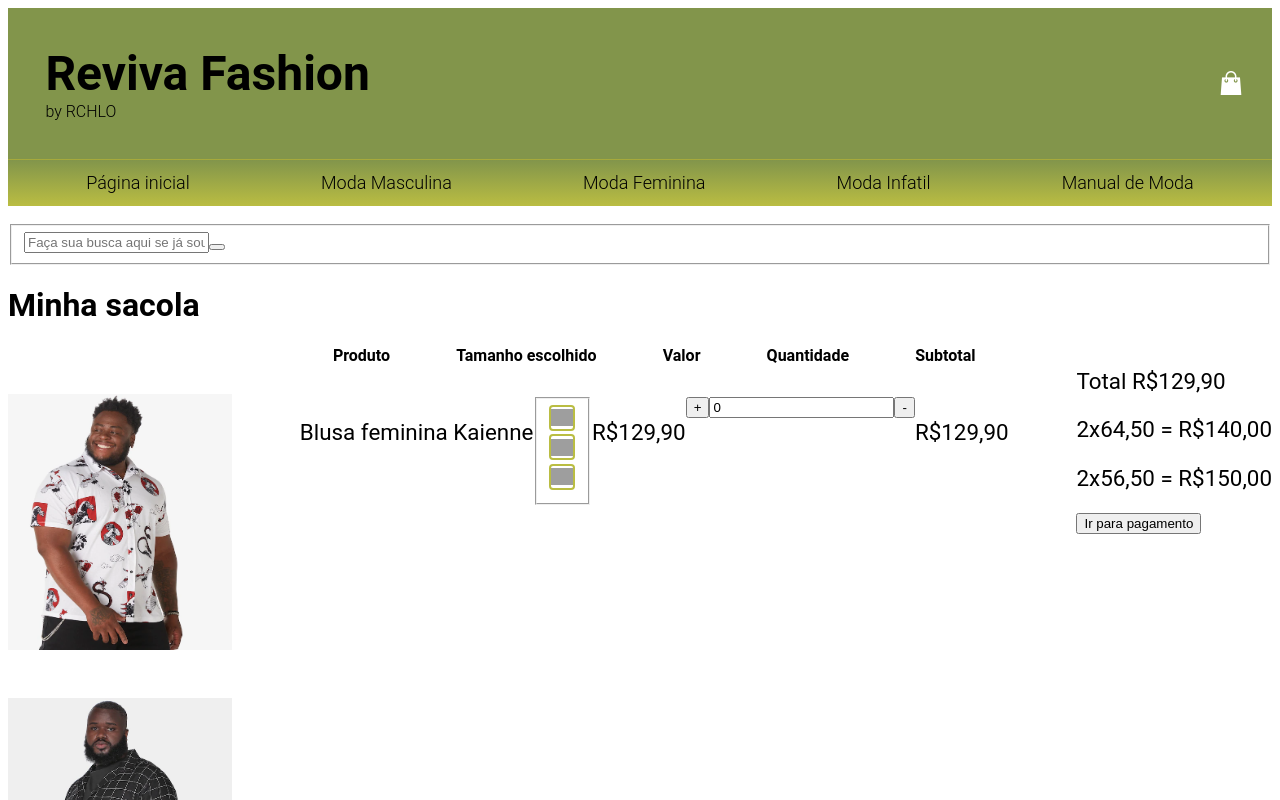
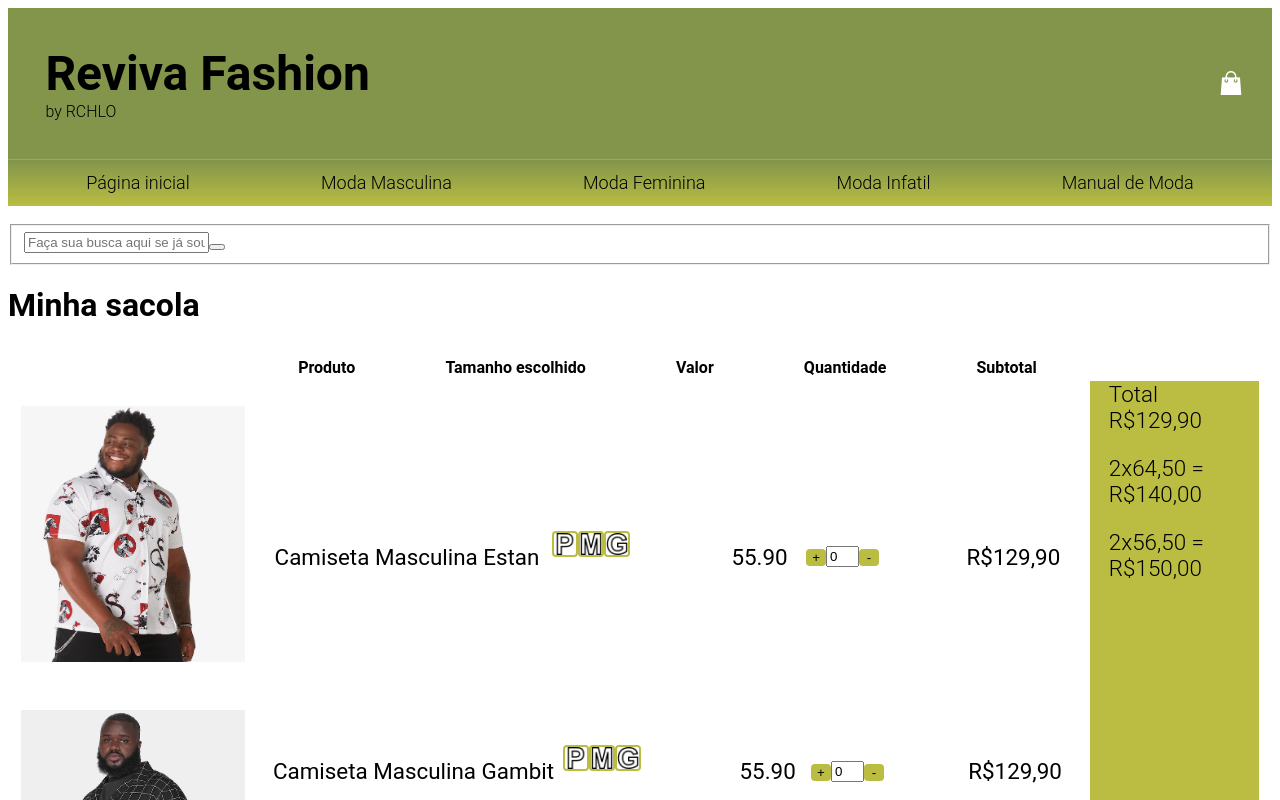
Before and after one commit to brMonteiro-G/uptech-reviva-react, a React (Create React App) app: page / in a window 1280 px wide. Shown: the top 800 px of the page. Built offline with nearby package versions, Linux system fonts and the light colour scheme; grey boxes are pictures that could not be loaded.

Commit message:
feat(card-1): Implementing cart page

```diff
--- /dev/null
+++ b/src/pages/components/CartPage/BillingReview/BillingReview.module.scss
@@ -0,0 +1,28 @@
+@import '../../../styles/var.scss';
+
+
+.review__payment{
+width: 100%;
+    button {
+        display: block;
+        margin: auto;
+        margin-top: 159%;
+        border: none;
+        height: 3em;
+        background-color: $tertiary-color;
+
+    }
+
+    button:hover {
+        color: white;
+        cursor: pointer;
+    }
+}
+.review__payment--config{
+    height: 100%;
+   // display: contents;
+    padding: 11%;
+    padding-top: 0;
+    font-weight: $font-weight-text;
+    background-color: $tertiary-color;
+}
--- a/src/pages/components/CartPage/BillingReview/BillingReview.tsx
+++ b/src/pages/components/CartPage/BillingReview/BillingReview.tsx
@@ -1,15 +1,18 @@
-export function BillingReview(){
+import style from './BillingReview.module.scss'
+
+export function BillingReview() {
     return (
 
 
-        <div className="review__payment">
-        <div>
-           <p>Total     R$129,90</p>
-           <p>2x64,50 = R$140,00</p>
-           <p>2x56,50 = R$150,00</p>
+        <div className={style.review__payment}>
+            <div className={style["review__payment--config"]}>
+                <p>Total     R$129,90</p>
+                <p>2x64,50 = R$140,00</p>
+                <p>2x56,50 = R$150,00</p>
+                <button>Ir para pagamento</button>
+            </div>
+
+
         </div>
-        <button>Ir para pagamento</button>
-
-    </div>
     )
 }
--- a/src/pages/components/CartPage/InfoReview/InfoReview.module.scss
+++ b/src/pages/components/CartPage/InfoReview/InfoReview.module.scss
@@ -1,9 +1,9 @@
 .review__info {
    display: grid;
    grid-template-columns: 3fr;
-   row-gap: 2em;
+   row-gap: 9em;
    grid-template-rows: 1fr auto;
-   width: max-content;
+   padding: 0 1%;
 
 }
 
@@ -16,4 +16,5 @@
 .review__info--item{
     display: flex;
     flex-direction: row;
+    justify-content: space-around;
 }
--- a/src/pages/components/CartPage/InfoReview/InfoReview.tsx
+++ b/src/pages/components/CartPage/InfoReview/InfoReview.tsx
@@ -1,20 +1,34 @@
+import { useRecoilValue } from 'recoil'
+import { cartState } from '../../../state/atoms/cartState'
 import style from './InfoReview.module.scss'
 import { ReviewItem } from './ReviewItem/ReviewItem'
 import { ReviewTitle } from './ReviewTitle/ReviewTitle'
 
 export function InfoReview() {
+
+    const productsOnCart = useRecoilValue(cartState)
+    //console.log(productsOnCart)
     return (
         <div className={`${style.review__info}`}>
-            <div className={style["review__info--title"]} >
-              <ReviewTitle/>
+            <>
+                <div className={style["review__info--title"]} >
+                    <ReviewTitle />
 
-            </div>
-            <div className={style["review__info--item"]}>
-               <ReviewItem/>
-            </div>
+                </div>
+                 {
+                 productsOnCart.map((_,productCartindex) => {
+                    return(
+                    <div className={style["review__info--item"]}>
+                        <ReviewItem
+                            //melhorar esse codigo
+                            item = {productsOnCart.find((_, indice) => indice === productCartindex )}
+                        />
+                    </div>
 
-
-
+                    )
+                 })
+                 }
+            </>
         </div>
     )
 }
--- a/src/pages/components/CartPage/InfoReview/ReviewItem/ReviewItem.module.scss
+++ b/src/pages/components/CartPage/InfoReview/ReviewItem/ReviewItem.module.scss
@@ -4,19 +4,19 @@
 @mixin button-size($size) {
     @if $size ==p {
         @extend %radio-config;
-        background:  url(process.env.PUBLIC_URL/images/p.png) no-repeat center;
+        background: url('../../../../../../public/images/p.png') no-repeat center;
         background-size: contain;
     }
 
     @if $size==m {
         @extend %radio-config;
-        background:  url(process.env.PUBLIC_URL/images/p.png) no-repeat center;
+        background: url('../../../../../../public/images/m.png') no-repeat center;
         background-size: contain;
     }
 
     @if $size==g {
         @extend %radio-config;
-        background:  url(process.env.PUBLIC_URL/images/p.png) no-repeat center;
+        background: url('../../../../../../public/images/m\ \(1\).png') no-repeat center;
         background-size: contain;
     }
 }
@@ -32,13 +32,21 @@
 }
 
 
-.details__button--size{
+.details__button--size {
+    width: 8%;
+    display: flex;
+    justify-content: space-around;
+    align-items: center;
+    position: relative;
+    right: 2.8em;
+    border: none;
 
-    & label{
+    & label {
         color: transparent;
         font-size: 0.1px;
     }
-    & input{
+
+    & input {
         display: none;
     }
 
@@ -54,7 +62,7 @@
 }
 
 .details__button--size--p input:checked+label:before {
-    background-color: rgba( $tertiary-color,  0.5);
+    background-color: rgba($tertiary-color, 0.5);
     transform: scale(1.1);
     transition: all 0.5s;
 }
@@ -69,7 +77,7 @@
 }
 
 .details__button--size--m input:checked+label:before {
-    background-color: rgba( $tertiary-color,  0.5);
+    background-color: rgba($tertiary-color, 0.5);
     transform: scale(1.1);
     transition: all 0.5s;
 }
@@ -84,7 +92,37 @@
 }
 
 .details__button--size--g input:checked+label:before {
-    background-color: rgba( $tertiary-color,  0.5);
+    background-color: rgba($tertiary-color, 0.5);
     transform: scale(1.1);
     transition: all 0.5s;
 }
+
+.review__select {
+    width: 8%;
+    display: flex;
+    align-items: center;
+    justify-content: space-around;
+    position: relative;
+    right: 3.2em;
+
+    input {
+        width: 25px;
+    }
+
+    button {
+        background-color: $tertiary-color;
+        border-radius: 4px;
+        border: none;
+        width: 20px;
+    }
+
+    button:hover {
+        color: white;
+        cursor: pointer;
+
+    }
+}
+
+.review__price{
+    width: 10%;
+}
--- a/src/pages/components/CartPage/InfoReview/ReviewItem/ReviewItem.tsx
+++ b/src/pages/components/CartPage/InfoReview/ReviewItem/ReviewItem.tsx
@@ -1,11 +1,27 @@
+import { Items } from "../../../windowShopper/Products";
 import style from "./ReviewItem.module.scss";
 
-export function ReviewItem(){
-    return(
+interface ProductsOnCartProps {
+    // unit:number
+    item: Items | undefined
+}
+
+export function ReviewItem({item}: ProductsOnCartProps) {
+    //props = Object.values(props)
+    //console.log(props);
+
+
+    return (
 
         <>
-        <p id="name">Blusa feminina Kaienne</p>
+            {/* { */}
+                {/* props.map((products) => { */}
+                    {/* return ( */}
 
+                        <>
+
+                            <p id="name">{item.name}</p>
+                            {/* pode virar componente */}
                             <fieldset className={style["details__button--size"]}>
 
                                 <div className={style["details__button--size--p"]}>
@@ -24,15 +40,26 @@ export function ReviewItem(){
                                 </div>
 
                             </fieldset>
-        <p>R$129,90</p>
-
+                            <p className={style["review__price"]}>{item.price.toFixed(2)}</p>
                             <div className={style["review__select"]}>
+                                <div>
                                     <button id="plus">+</button>
+                                </div>
+                                {/* {props.unit} */}
+                                <div>
                                     <input id="amount" type="text" value="0" readOnly={true} />
+                                </div>
+                                <div>
                                     <button id="minus">-</button>
                                 </div>
+                            </div>
                             <p>R$129,90</p>
+                        </>
+                    {/* ) */}
+                {/* } */}
+                {/* ) */}
+            {/* } */}
+        </>
 
-    </>
     )
 }
--- a/src/pages/components/CartPage/ProductReview/ProductReview.module.scss
+++ b/src/pages/components/CartPage/ProductReview/ProductReview.module.scss
@@ -1,5 +1,15 @@
 @import '../../../styles/base.scss';
+
 .review {
     display: flex;
-    justify-content: space-between  ;
+    justify-content: space-between;
+    padding: 1%;
 }
+
+.infoReview{
+    width: 100%;
+}
+.paymentReview{
+    width: 20%;
+
+}
--- a/src/pages/components/CartPage/ProductReview/ProductReview.tsx
+++ b/src/pages/components/CartPage/ProductReview/ProductReview.tsx
@@ -11,10 +11,10 @@ export function ProductReview() {
                 <ImageProductReview />
             </div>
 
-            <div>
+            <div className={style.infoReview}>
                 <InfoReview />
             </div>
-            <div>
+            <div className={style.paymentReview}>
                 <BillingReview />
             </div>
 
--- a/src/pages/state/atoms/cartState.ts
+++ b/src/pages/state/atoms/cartState.ts
@@ -2,7 +2,11 @@ import { atom } from "recoil";
 import { Items } from "../../components/windowShopper/Products";
 import { Sizes } from "../../sizes";
 
-export const cartState = atom<Items[]>({ //mockado para testes
+interface cartProducts extends Items{
+    units_in_cart: number
+}
+
+export const cartState = atom<cartProducts[]>({ //mockado para testes
     key:'cartState',
     default:[
         {
@@ -12,6 +16,7 @@ export const cartState = atom<Items[]>({ //mockado para testes
             description: 'A Camiseta Lipp é linda para ser usada em qualquer lugar',
             available_size: [Sizes.SMALL, Sizes.MEDIUM, Sizes.LARGE],
             available_amount: 12,
+            units_in_cart:2,
             images: [
                 { url: "/images/image-model-printed-tShirt.webp", description: 'camiseta lipp no tamanho p' }
             ],
@@ -23,6 +28,7 @@ export const cartState = atom<Items[]>({ //mockado para testes
             description: 'A Camiseta Lipp é linda para ser usada em qualquer lugar',
             available_size: [Sizes.SMALL, Sizes.MEDIUM, Sizes.LARGE],
             available_amount: 12,
+            units_in_cart:4,
             images: [
                 { url: "/images/image-model-striped-tShirt.webp", description: 'camiseta lipp no tamanho p' }
             ],
--- a/tsconfig.json
+++ b/tsconfig.json
@@ -10,7 +10,7 @@
     "skipLibCheck": true,
     "esModuleInterop": true,
     "allowSyntheticDefaultImports": true,
-    "strict": true,
+    "strict": false,
     "forceConsistentCasingInFileNames": true,
     "noFallthroughCasesInSwitch": true,
     "module": "esnext",
```
Also changed, not shown: src/pages/components/windowShopper/Products.tsx (+6 -4 lines). Lines whose indentation alone changed are shown as unchanged.
